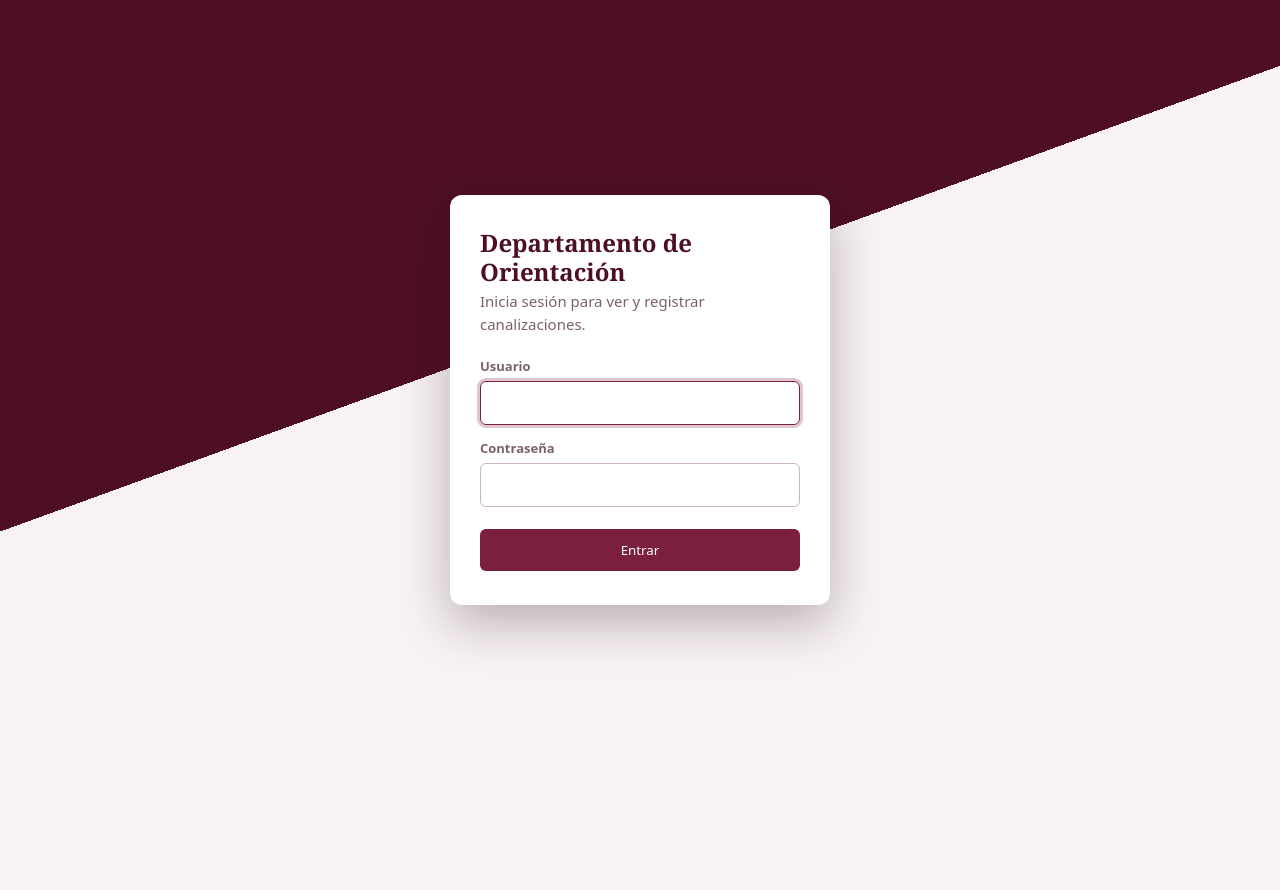
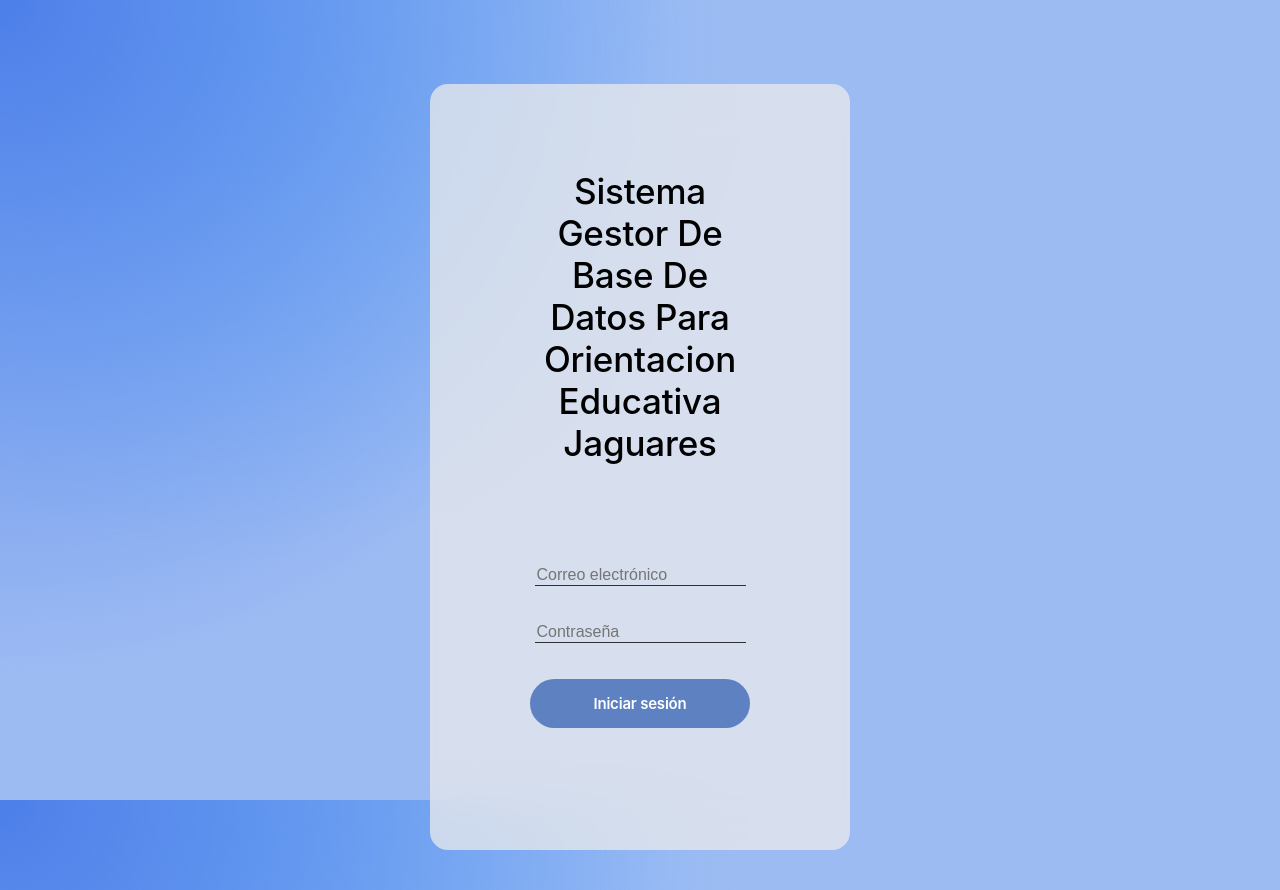
Before and after one commit to LUNAARIASARANZA0589/Prototipo, a Flask app: page /login in a window 1280 px wide. Before the commit the page ends 646 px from the top, so only its background shows below. Run offline with Flask 3, Linux system fonts and the light colour scheme; parts of the project's set-up code (start-up, migrations or seed data) failed here and were passed over; some web fonts are replaced.

Commit message:
login precioso jejejejee

```diff
--- a/templates/login.html
+++ b/templates/login.html
@@ -5,30 +5,140 @@
 <meta name="viewport" content="width=device-width, initial-scale=1">
 <title>Iniciar sesión · Orientación</title>
 <style>
-:root{--vino:#4E0F22;--borgona:#7A1F3D;--hueso:#F8F2F3;--suave:#7C6168;--tinta:#2B1219}
-*{box-sizing:border-box}
-body{margin:0;min-height:100vh;display:grid;place-items:center;font:15px/1.5 system-ui,-apple-system,"Segoe UI",Roboto,sans-serif;color:var(--tinta);background:linear-gradient(160deg,var(--vino) 0 42%,var(--hueso) 42%)}
-form{background:#fff;width:min(380px,92vw);padding:34px 30px;border-radius:12px;box-shadow:0 18px 50px rgba(43,18,25,.3)}
-h1{font:700 24px/1.2 Georgia,"Times New Roman",serif;color:var(--vino);margin:0 0 4px}
-p{margin:0 0 22px;color:var(--suave)}
-label{display:block;font-size:13px;font-weight:600;color:var(--suave);margin:14px 0 4px}
-input{width:100%;font:inherit;padding:10px 12px;border:1px solid #CDB3BA;border-radius:6px}
-input:focus{outline:3px solid rgba(122,31,61,.25);border-color:var(--borgona)}
-button{margin-top:22px;width:100%;background:var(--borgona);color:#fff;border:0;padding:12px;border-radius:6px;font:600 15px inherit;font-family:inherit;cursor:pointer}
-button:hover{background:var(--vino)}
-.error{margin-top:16px;padding:10px 12px;background:#F4E4E8;border-left:4px solid var(--borgona);border-radius:4px;font-size:14px}
+    @font-face {
+        font-family: 'SamsungOne';
+        src: url('ruta/a/SamsungOne-400.woff2') format('woff2'),
+            url('ruta/a/SamsungOne-400.woff') format('woff2');
+        font-weight: 400;
+        font-style: normal;
+        font-display: swap;
+    }
+    @font-face {
+        font-family: 'SamsungOne';
+        src: url('ruta/a/SamsungOne-700.woff2') format('woff2'),
+            url('ruta/a/SamsungOne-700.woff') format('woff2');
+        font-weight: 700;
+        font-style: normal;
+        font-display: swap;
+    }
+    body {
+        background-color: #749feeb2;
+        background-image:
+            radial-gradient(circle at 0% 0%, rgb(77, 127, 233) 0%, transparent 45%),
+            radial-gradient(circle at 18% 5%, rgba(83, 177, 255, 0.45) 0%, transparent 40%);
+        background-repeat: no-repeat;
+        background-attachment: fixed;
+        min-height: 100vh;
+        font-family: 'SamsungOne', sans-serif;
+        justify-content: center;
+        align-items: center;
+        min-height: 100vh;
+    }
+    .card{
+        background-color: #ebebebbd;
+            width: 100%;
+            max-width: 420px;
+            padding: 50px 100px;
+            text-align: center;
+            box-sizing: border-box;
+            align-items: center;
+            border-radius: 18px;
+            justify-content: center;
+            margin: 40px auto;
+            gap: 30px;
+            backdrop-filter: blur(20px);
+            flex-direction: column;
+
+
+        }
+    .hpanel{
+        text-align: center;
+        color: #000000;
+        font-size: 35px;
+        font-weight: 500;
+        font-family: "SamsungOne", -apple-system, system-ui, "Segoe UI", Roboto, sans-serif;
+        letter-spacing: -0.2px;
+        text-decoration: none;
+        margin-top: 0;
+        margin-bottom: 30px;
+        padding: 0;
+    }
+    .p{
+        text-align: center;
+        color: #000000;
+        font-size: 17px;
+    }
+    .inl{
+            border: none;
+            border-bottom: 0.1px solid #303030;
+            outline: none;
+            position: relative;
+            background-color: transparent;
+            max-width: 100%;
+            max-height: 30px;
+            font-size: 16px;
+            color: #414244;
+        }
+        .button{
+            background-color: rgb(94, 129, 194);
+            color:white;
+            border-radius: 30px;
+            font-size: 15px;
+            font-weight: 600;
+            font-family: "SamsungOne", -apple-system, system-ui, "Segoe UI", Roboto, sans-serif;
+            letter-spacing: -0.2px;
+            text-decoration: none;
+            border: none;
+            padding: 15px 30px;
+            cursor: pointer;
+            width: 220px;
+        }
 </style>
 </head>
 <body>
-<form method="post">
-  <h1>Departamento de Orientación</h1>
-  <p>Inicia sesión para ver y registrar canalizaciones.</p>
-  <label for="usuario">Usuario</label>
-  <input id="usuario" name="usuario" autocomplete="username" autofocus required>
-  <label for="clave">Contraseña</label>
-  <input id="clave" name="clave" type="password" autocomplete="current-password" required>
-  <button type="submit">Entrar</button>
-  {% if error %}<div class="error" role="alert">{{ error }}</div>{% endif %}
-</form>
+    <div class="orbes">
+        <div class="orbe">
+    <div class="orbe-1">
+    </div>
+</br>
+</br>
+
+
+
+
+
+
+
+
+
+
+    <div class="card">
+</br>
+</br>
+        <h1 class="hpanel">Sistema Gestor De Base De Datos Para Orientacion Educativa Jaguares</h1>
+</br>
+</br>
+</br>
+
+
+        <p id="message" class="p"></p>
+        <input type="email" name="email" class="inl" placeholder="Correo electrónico" required></input>
+</br>
+</br>
+</br>
+        <input type="password" name="password" class="inl" placeholder="Contraseña" minlength="6" required></input>
+</br>
+</br>
+</br>
+        <button class="button" type="submit" name="action" value="login">Iniciar sesión</button>
+</br>
+</br>
+</br>
+</br>
+</br>
+    </form>
+</div>
+        </form>
+    </div>
 </body>
 </html>
```
